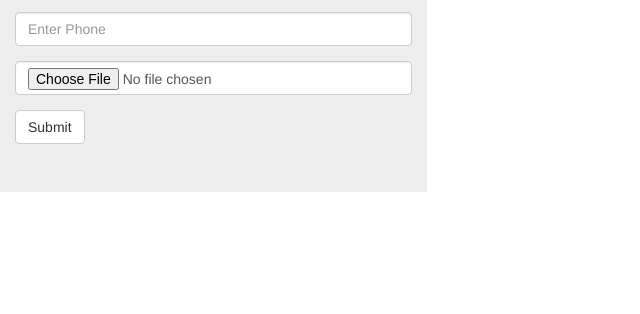
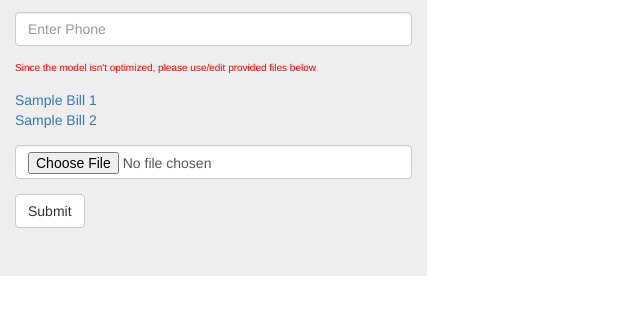
Before and after one commit to sudopower/NEMO, a website: page index.html in a window 1280 px wide. Shown: the part 148-462 px from the top of the page, without its empty margins (0-640 px from the left). Drawn offline with nearby package versions, Linux system fonts and the light colour scheme.

Commit message:
Update index.html

```diff
--- a/index.html
+++ b/index.html
@@ -18,6 +18,10 @@
           <div class="form-group">
             <input type="text" class="form-control" id="phone" placeholder="Enter Phone" name="phone">
           </div>
+            <div class="form-group"><p style="color:red;font-size:10px;">Since the model isn't optimized, please use/edit provided files below</p>
+            <a href="public/images/bill.png" download>Sample Bill 1</a><br>
+            <a href="public/images/file.jpg" download>Sample Bill 2</a>
+          </div>
           <div class="form-group">
             <input type="file" class="form-control" id="bill" placeholder="Attach Bill" name="bill">
           </div>
```
